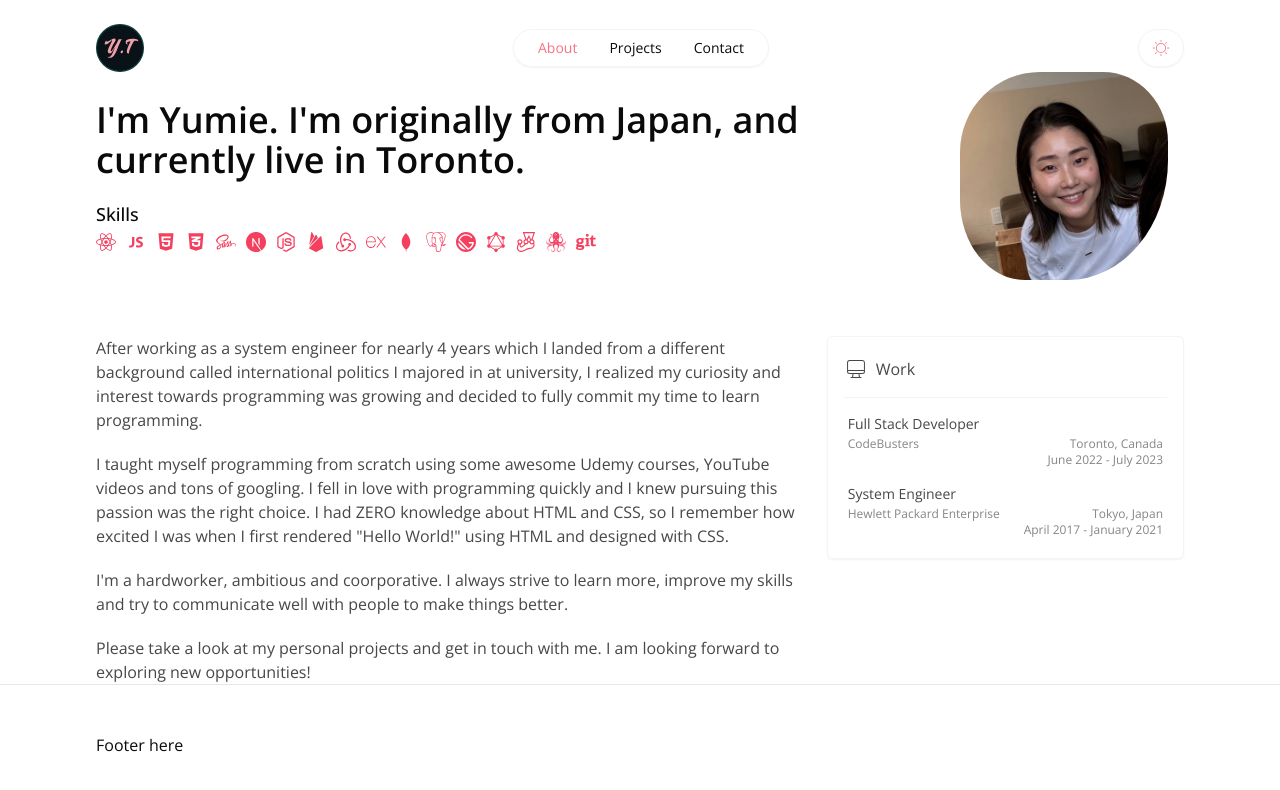
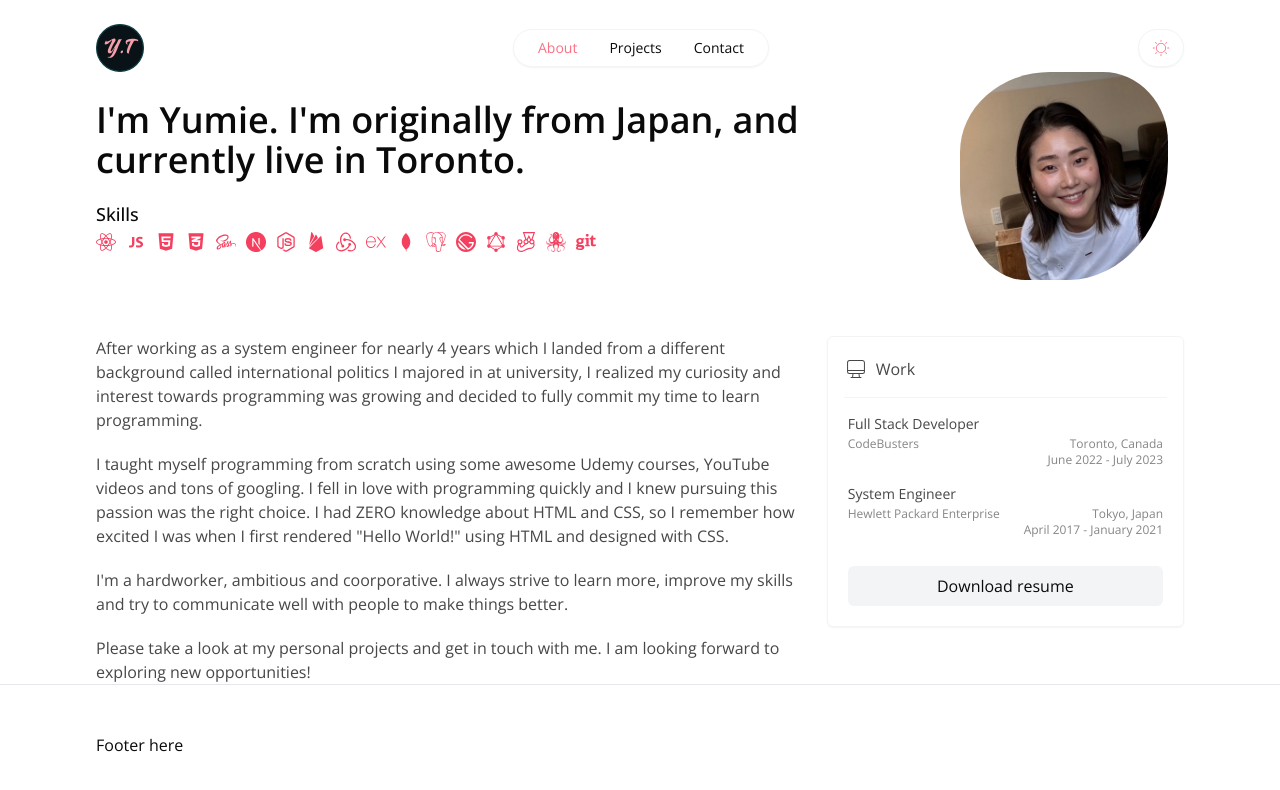
Before and after one commit to yumietzk/my-portfolio, a Next.js app: page /about in a window 1280 px wide. Shown: the top 790 px of the page. Built offline with nearby package versions, Linux system fonts and the light colour scheme.

Commit message:
20231202-add resume button to the about page

```diff
--- a/components/work.js
+++ b/components/work.js
@@ -1,3 +1,4 @@
+import Link from "next/link";
 import { CiDesktop } from "react-icons/ci";
 
 const workData = [
@@ -22,7 +23,8 @@ function Work() {
         <CiDesktop className="mr-2 h-6 w-6 text-text-color-2" />
         Work
       </h3>
-      <div className="whitespace-nowrap px-1 pt-4 space-y-4">
+      <div className="whitespace-nowrap px-1 pt-4">
+        <div className="space-y-4 mb-7">
           {workData.map((item) => (
             <div key={item.company}>
               <p className="text-sm mb-0.5">{item.title}</p>
@@ -36,6 +38,15 @@ function Work() {
             </div>
           ))}
         </div>
+
+        <Link
+          className="border-none block text-center px-3 py-2 rounded-md bg-bg-color-2 text-text-color-1 transition duration-300 hover:bg-bg-color-3"
+          href="https://drive.google.com/file/d/1GFuObrzpI3Oh7RCdATUXfIZ-bYFsIfnE/view"
+          target="_blank"
+        >
+          Download resume
+        </Link>
+      </div>
     </div>
   );
 }
--- a/pages/about.js
+++ b/pages/about.js
@@ -20,7 +20,7 @@ function about() {
       </div>
 
       <div className="mt-14 text-text-color-2 flex">
-        <div className="space-y-5 mr-3">
+        <div className="space-y-5 mr-4">
           <p>
             After working as a system engineer for nearly 4 years which I landed
             from a different background called international politics I majored
--- a/tailwind.config.js
+++ b/tailwind.config.js
@@ -12,6 +12,7 @@ module.exports = {
       colors: {
         "bg-color-1": "#fff",
         "bg-color-2": "#f3f4f6",
+        "bg-color-3": "#e5e7eb",
         "text-color-1": "#0a0a0a",
         "text-color-2": "#474747",
         "text-color-3": "#858585",
@@ -24,15 +25,12 @@ module.exports = {
       },
       borderRadius: {
         none: "0px",
-        "top-left": "80px 80px",
+        "top-left": "90px 80px",
         "top-right": "65px 70px",
         "bottom-right": "100px 120px",
-        "bottom-left": "65px 80px",
+        "bottom-left": "65px 95px",
       },
     },
   },
   plugins: [],
 };
-
-// 333333
-//
```
Lines whose indentation alone changed are shown as unchanged.
